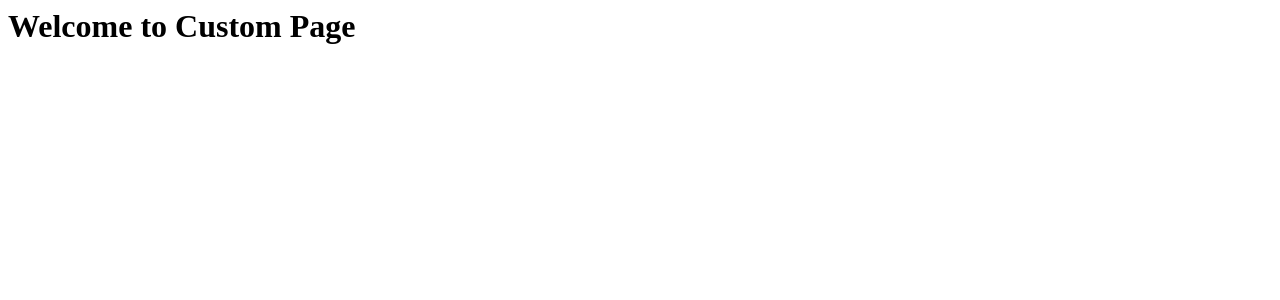
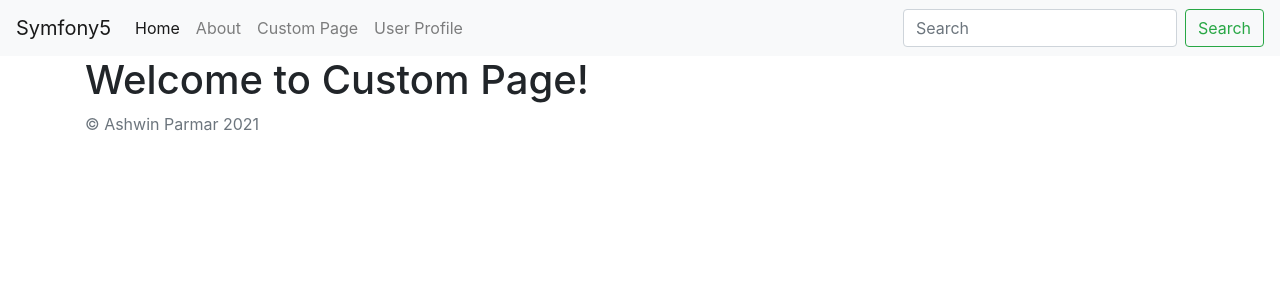
Before and after one commit to AshwinParmar/sfdemo, a Symfony app: template templates/home/custom.html.twig in a window 1280 px wide. Shown: the top 300 px of the page. Run offline with Twig, Linux system fonts and the light colour scheme; the template is opened without the code that fills it, so the values that code supplies are empty; some libraries are stand-ins or nearby versions.

Commit message:
SF1002: Twig templates.

```diff
--- a/templates/base.html.twig
+++ b/templates/base.html.twig
@@ -1,13 +1,55 @@
 <!DOCTYPE html>
-<html>
+<html lang="en">
     <head>
         <meta charset="UTF-8">
+		<meta name="viewport" content="width=device-width, initial-scale=1, shrink-to-fit=no">
         <title>{% block title %}Welcome!{% endblock %}</title>
-        {% block stylesheets %}{% endblock %}
+        <link rel="stylesheet" href="https://maxcdn.bootstrapcdn.com/bootstrap/4.0.0/css/bootstrap.min.css" integrity="sha384-Gn5384xqQ1aoWXA+058RXPxPg6fy4IWvTNh0E263XmFcJlSAwiGgFAW/dAiS6JXm" crossorigin="anonymous">
+		{% block stylesheets %}{% endblock %}
 
         {% block javascripts %}{% endblock %}
     </head>
     <body>
-        {% block body %}{% endblock %}
+		<nav class="navbar navbar-expand-lg navbar-light bg-light">
+		  <a class="navbar-brand" href="{{ path('home') }}">Symfony5</a>
+		  <button class="navbar-toggler" type="button" data-toggle="collapse" data-target="#navbarSupportedContent" aria-controls="navbarSupportedContent" aria-expanded="false" aria-label="Toggle navigation">
+			<span class="navbar-toggler-icon"></span>
+		  </button>
+
+		  <div class="collapse navbar-collapse" id="navbarSupportedContent">
+			<ul class="navbar-nav mr-auto">
+			  <li class="nav-item active">
+				<a class="nav-link" href="{{ path('home') }}">Home <span class="sr-only">(current)</span></a>
+			  </li>
+			  <li class="nav-item">
+				<a class="nav-link" href="{{ path('about') }}">About</a>
+			  </li>
+			  <li class="nav-item">
+				<a class="nav-link" href="{{ path('custom') }}">Custom Page</a>
+			  </li>
+			  <li class="nav-item">
+				<a class="nav-link" href="{{ path('custom_name', {'name': 'Guest'}) }}">User Profile</a>
+			  </li>
+			</ul>
+			<form class="form-inline my-2 my-lg-0">
+			  <input class="form-control mr-sm-2" type="search" placeholder="Search" aria-label="Search">
+			  <button class="btn btn-outline-success my-2 my-sm-0" type="submit">Search</button>
+			</form>
+		  </div>
+		</nav>
+
+		<div class="container">
+			{% block body %}{% endblock %}
+		</div>
+
+		<footer class="footer">
+			<div class="container">
+				<span class="text-muted">&copy; Ashwin Parmar 2021</span>
+			</div>
+		</footer>
+
+		<script src="https://code.jquery.com/jquery-3.2.1.slim.min.js" integrity="sha384-KJ3o2DKtIkvYIK3UENzmM7KCkRr/rE9/Qpg6aAZGJwFDMVNA/GpGFF93hXpG5KkN" crossorigin="anonymous"></script>
+		<script src="https://cdnjs.cloudflare.com/ajax/libs/popper.js/1.12.9/umd/popper.min.js" integrity="sha384-ApNbgh9B+Y1QKtv3Rn7W3mgPxhU9K/ScQsAP7hUibX39j7fakFPskvXusvfa0b4Q" crossorigin="anonymous"></script>
+		<script src="https://maxcdn.bootstrapcdn.com/bootstrap/4.0.0/js/bootstrap.min.js" integrity="sha384-JZR6Spejh4U02d8jOt6vLEHfe/JQGiRRSQQxSfFWpi1MquVdAyjUar5+76PVCmYl" crossorigin="anonymous"></script>
     </body>
 </html>
--- a/templates/home/custom.html.twig
+++ b/templates/home/custom.html.twig
@@ -1 +1,5 @@
-<h1>Welcome to Custom Page</h1>
+{% extends('base.html.twig') %}
+
+{% block body %}
+<h1>Welcome to Custom Page!</h1>
+{% endblock %}
--- a/templates/home/custom_name.html.twig
+++ b/templates/home/custom_name.html.twig
@@ -1 +1,5 @@
+{% extends('base.html.twig') %}
+
+{% block body %}
 <h1>Welcome {{ name }}</h1>
+{% endblock %}
--- a/templates/home/index.html.twig
+++ b/templates/home/index.html.twig
@@ -1 +1,5 @@
+{% extends('base.html.twig') %}
+
+{% block body %}
 <h1>Welcome to Symfony</h1>
+{% endblock %}
```
Also changed, not shown: src/Controller/MainController.php (+8 -0 lines), templates/home/about.html.twig (added, +8 -0 lines).
